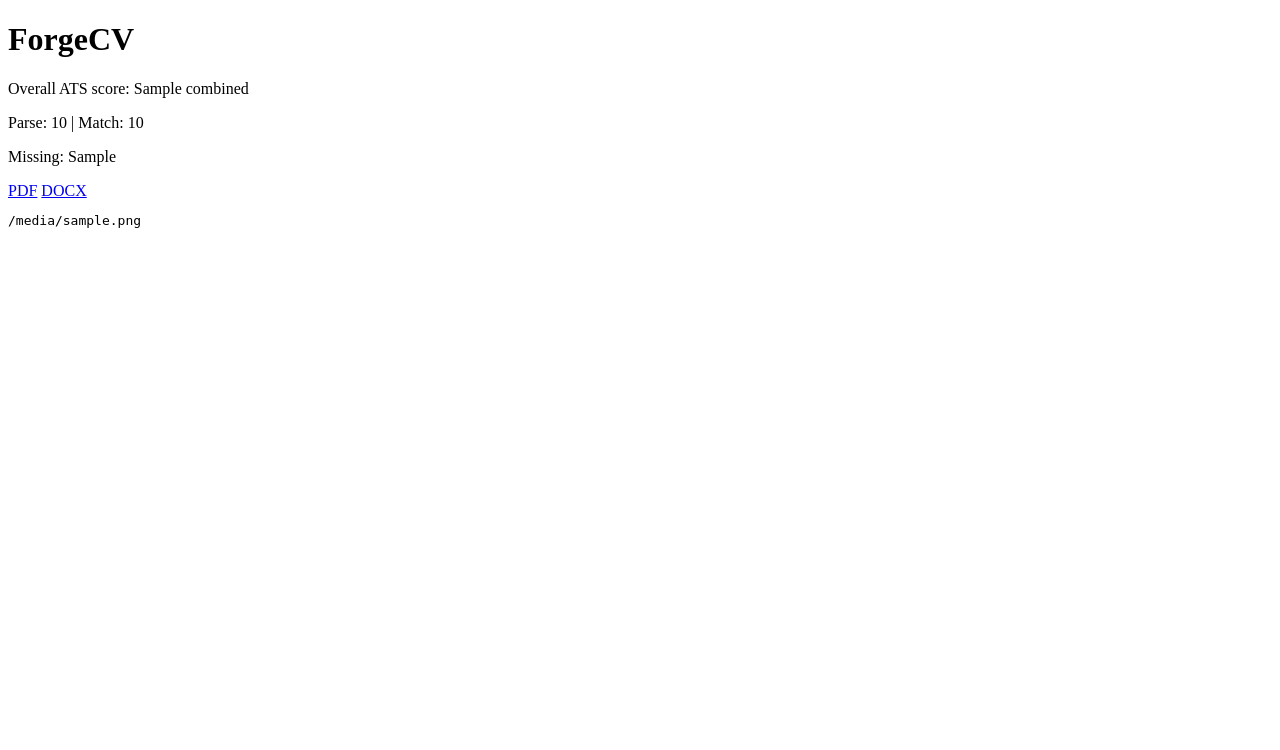
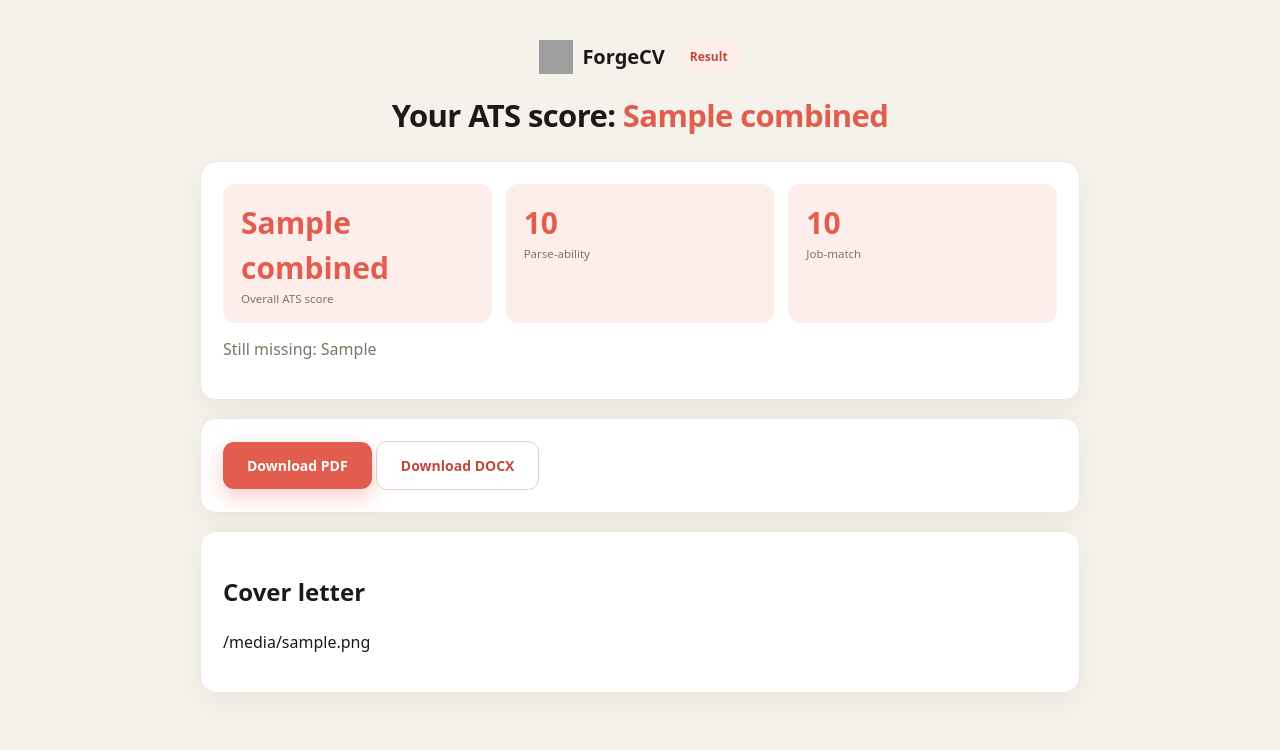
Before and after one commit to Rex123-hash/Forge-CV, a Flask app: template templates/result.html in a window 1280 px wide. Shown: the top 750 px of the page. Run offline with Flask 3, Linux system fonts and the light colour scheme; the template is opened without the code that fills it: most values are stand-ins (such as "Sample title", 1, 10 or a date in 2020); some web fonts are replaced; grey boxes are pictures that could not be loaded.

Commit message:
feat: add coral-on-paper UI (templates, CSS, JS)

```diff
--- /dev/null
+++ b/static/css/forgecv.css
@@ -0,0 +1,34 @@
+:root {
+  --paper:#f4f2ea; --card:#ffffff; --ink:#1c1a16; --muted:#7c7565;
+  --accent:#e35d4f; --accent-dark:#c2483b; --accent-soft:#fdeeec;
+  --border:#e7e3d6; --radius:16px;
+}
+@font-face{font-family:'Plus Jakarta Sans';src:url('../fonts/PlusJakartaSans.woff2') format('woff2');font-weight:200 800;font-display:swap;}
+*{box-sizing:border-box;}
+body{margin:0;background:var(--paper);color:var(--ink);
+  font-family:'Plus Jakarta Sans',system-ui,sans-serif;line-height:1.5;}
+.stage{max-width:920px;margin:0 auto;padding:40px 20px;}
+.brandbar{display:flex;align-items:center;justify-content:center;gap:12px;margin-bottom:18px;}
+.logo{display:flex;align-items:center;gap:9px;font-weight:800;font-size:20px;}
+.logo img{width:34px;height:34px;}
+.pill{background:var(--accent-soft);color:var(--accent-dark);font-weight:800;
+  font-size:12px;padding:6px 13px;border-radius:999px;}
+.headline{text-align:center;font-size:31px;font-weight:800;letter-spacing:-.02em;
+  max-width:640px;margin:6px auto 22px;}
+.headline span{color:var(--accent);}
+.card{background:var(--card);border:1px solid #efe9da;border-radius:var(--radius);
+  padding:22px;box-shadow:0 10px 30px rgba(28,26,22,.06);margin-bottom:18px;}
+.stats{display:grid;grid-template-columns:repeat(3,1fr);gap:14px;}
+.stat{background:var(--accent-soft);border-radius:12px;padding:16px 18px;}
+.stat .num{font-size:30px;font-weight:800;color:var(--accent);}
+.stat .lbl{font-size:11.5px;color:var(--muted);}
+label{display:block;font-weight:800;font-size:12.5px;color:#5c5648;margin:14px 0 7px;}
+input,textarea,select{width:100%;border:1px solid #ddd6c5;border-radius:10px;
+  padding:13px 14px;font-family:inherit;font-size:14px;background:#fff;}
+.btn{display:inline-flex;align-items:center;gap:8px;background:var(--accent);
+  color:#fff;font-weight:800;font-size:14px;padding:13px 24px;border:none;
+  border-radius:11px;box-shadow:0 8px 20px rgba(227,93,79,.3);cursor:pointer;text-decoration:none;}
+.btn.ghost{background:#fff;color:var(--accent-dark);border:1px solid #f0c9c3;box-shadow:none;}
+.tabs{display:flex;gap:26px;border-bottom:1px solid var(--border);margin:6px 4px 0;}
+.tab{padding:12px 2px;font-weight:800;color:var(--muted);cursor:pointer;}
+.tab.on{color:var(--ink);border-bottom:3px solid var(--accent);}
--- /dev/null
+++ b/static/js/app.js
@@ -0,0 +1,5 @@
+// Minimal: show a loading state on submit. No emojis, no frameworks.
+document.querySelector("form")?.addEventListener("submit", (e) => {
+  const btn = e.target.querySelector("button[type=submit]");
+  if (btn) { btn.disabled = true; btn.textContent = "Generating..."; }
+});
--- /dev/null
+++ b/templates/base.html
@@ -0,0 +1,16 @@
+<!DOCTYPE html>
+<html lang="en">
+<head>
+  <meta charset="utf-8">
+  <meta name="viewport" content="width=device-width, initial-scale=1">
+  <title>ForgeCV — ATS-ready resumes</title>
+  <link rel="icon" href="{{ url_for('static', filename='favicon.ico') }}">
+  <link rel="apple-touch-icon" href="{{ url_for('static', filename='apple-touch-icon.png') }}">
+  <link rel="manifest" href="{{ url_for('static', filename='site.webmanifest') }}">
+  <link rel="stylesheet" href="{{ url_for('static', filename='css/forgecv.css') }}">
+</head>
+<body>
+  <main class="stage">{% block content %}{% endblock %}</main>
+  <script src="{{ url_for('static', filename='js/app.js') }}"></script>
+</body>
+</html>
--- a/templates/result.html
+++ b/templates/result.html
@@ -1,9 +1,28 @@
-<!doctype html><html><head><meta charset="utf-8"><title>ForgeCV - Result</title></head>
-<body>
-<h1>ForgeCV</h1>
-<p>Overall ATS score: {{ combined }}</p>
-<p>Parse: {{ report.parse_score }} | Match: {{ report.match_score }}</p>
-{% if report.missing_keywords %}<p>Missing: {{ report.missing_keywords | join(", ") }}</p>{% endif %}
-<a href="/download/pdf">PDF</a> <a href="/download/docx">DOCX</a>
-{% if cover %}<pre>{{ cover }}</pre>{% endif %}
-</body></html>
+{% extends "base.html" %}
+{% block content %}
+<div class="brandbar">
+  <div class="logo"><img src="{{ url_for('static', filename='img/logo.svg') }}" alt="ForgeCV"> ForgeCV</div>
+  <span class="pill">Result</span>
+</div>
+<h1 class="headline">Your ATS score: <span>{{ combined }}</span></h1>
+
+<div class="card">
+  <div class="stats">
+    <div class="stat"><div class="num">{{ combined }}</div><div class="lbl">Overall ATS score</div></div>
+    <div class="stat"><div class="num">{{ report.parse_score }}</div><div class="lbl">Parse-ability</div></div>
+    <div class="stat"><div class="num">{{ report.match_score }}</div><div class="lbl">Job-match</div></div>
+  </div>
+  {% if report.missing_keywords %}
+  <p style="color:var(--muted);margin-top:14px">Still missing: {{ report.missing_keywords | join(", ") }}</p>
+  {% endif %}
+</div>
+
+<div class="card">
+  <a class="btn" href="/download/pdf">Download PDF</a>
+  <a class="btn ghost" href="/download/docx">Download DOCX</a>
+</div>
+
+{% if cover %}
+<div class="card"><h2>Cover letter</h2><p style="white-space:pre-wrap">{{ cover }}</p></div>
+{% endif %}
+{% endblock %}
```
Also changed, not shown: templates/index.html (+20 -9 lines).
